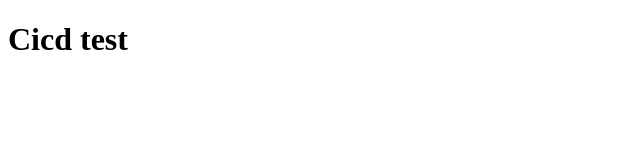
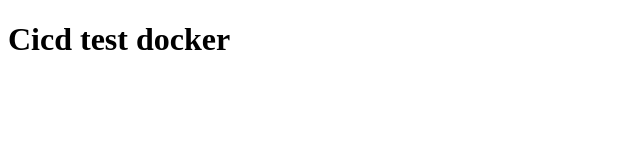
Before and after one commit to hu19940121/cicdtest, a plain HTML site: page index.html in a window 1280 px wide. Shown: the whole page, without its empty margins (0-640 px from the left). Drawn offline with Linux system fonts and the light colour scheme.

```diff
--- a/index.html
+++ b/index.html
@@ -6,6 +6,6 @@
     <title>cicdtest</title>
   </head>
   <body>
-    <h1>Cicd test</h1>
+    <h1>Cicd test docker</h1>
   </body>
 </html>
```
Also changed, not shown: 3 other files.
